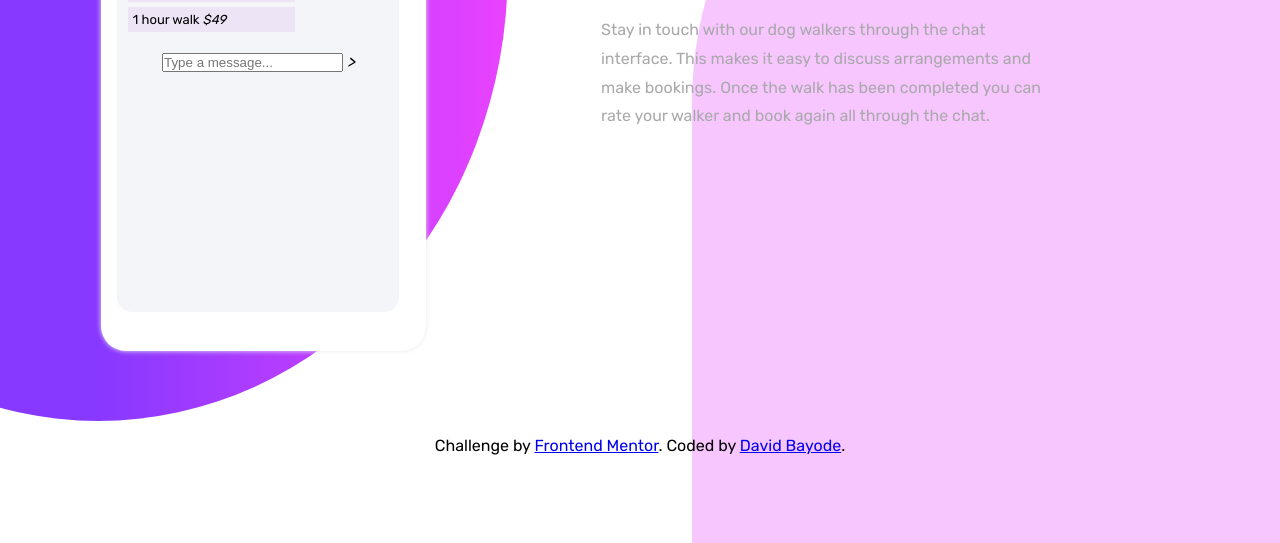
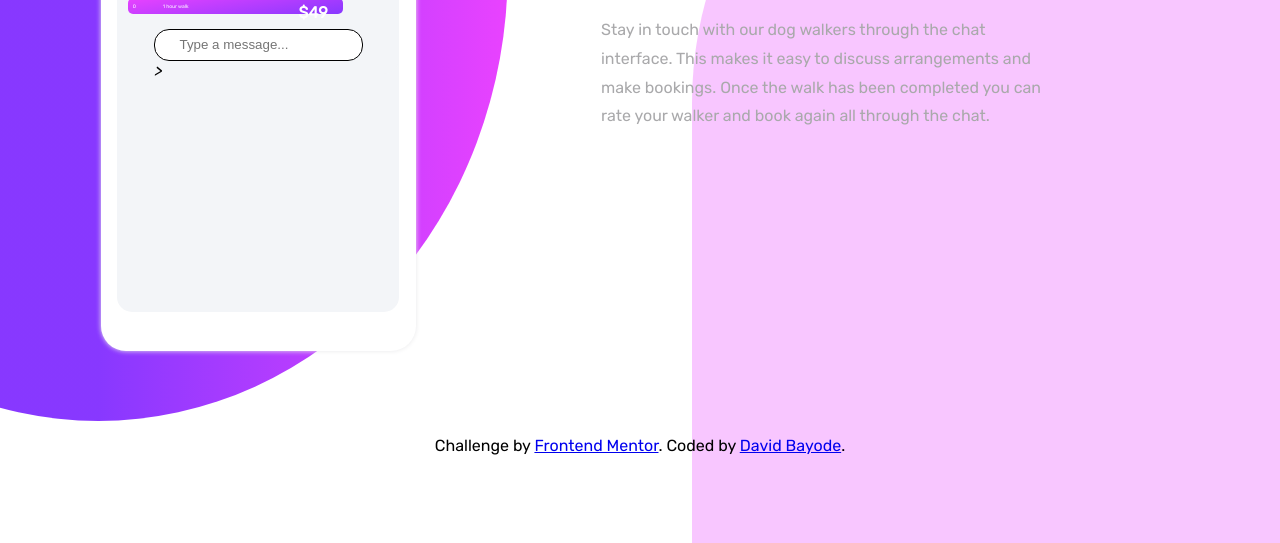
Before and after one commit to David4bay/Frontend-Mentor-ChatApp-CSS-Component, a plain HTML site: page index.html in a window 1280 px wide. Shown: the part 345-888 px from the top of the page. Drawn offline with Linux system fonts and the light colour scheme.

Commit message:
fixed layout

```diff
--- a/styles/styles.scss
+++ b/styles/styles.scss
@@ -67,8 +67,9 @@ main.main-content {
         div.phone-left {
             display: flex;
             align-self: center;
-            width: 325px;
+            width: 315px;
             height: 635px;
+            overflow: hidden;
             border-radius: 25px;
             padding: 16.9px;
             background-color: #fff;
@@ -148,7 +149,7 @@ div.inner-content {
 
 div.content-width::before {
     content: '<';
-    color: #fff;
+    color: rgba(255, 255, 255, 0.548);
     transform: translateX(-150%) skew(1.4deg);
 }
 
@@ -197,7 +198,8 @@ span.left {
 span.right {
     transform: translateX(30%);
     width: 167.7px;
-    background-color: rgb(237, 228, 245);
+    color: #000;
+    background-color: #fff;
     padding: 5px;
     border-radius: 5px;
 }
@@ -207,12 +209,33 @@ span.images {
 }
 
 span.prices-left {
-    font-size: small;
+    font-size: 5px;
     margin-left: 10.4px;
     margin-bottom: 5px;
-    width: 167.7px;
-    padding: 5px;
-    background-color: rgb(237, 228, 245);;
+    color: #fff;
+    width: 215px;
+    padding: 5px 5px 5px 35px;
+    border-radius: 5px;
+    position: relative;
+    background: linear-gradient(-10deg, hsl(264, 100%, 61%), hsl(293, 100%, 63%));
+}
+
+span.prices-left::before {
+    content: '0';
+    font-size: 5px;
+    position: absolute;
+    left: 0;
+    padding-left: 5px;
+}
+
+em.cost {
+    font-size: 16px;
+    font-weight: bold;
+    color: #fff;
+    position: absolute;
+    right: 0;
+    padding-right: 15px;
+    font-style: normal;
 }
 
 
@@ -232,11 +255,29 @@ img {
 }
 
 input[type="text"] {
+    border: none;
+    z-index: 1;
+    height: 25px;
+    padding: 15px;
+    border-radius: 15px;
+    border: 1px solid black;
+}
+
+input[type="text"]::placeholder {
+    padding-left: 10px;
 
 }
 
 span.input-field {
+   display: grid;
+   place-content: center;
+   height: 40px;
    margin: 15px auto;
+   border-bottom-left-radius: 15px;
+   border-bottom-right-radius: 15px;
+
+   width: 100%;
+   background-color: rgb(243, 245, 248);
 }
 
 footer.frontend-mentor-info {
```
Also changed, not shown: styles/styles.css, 1 other file.
